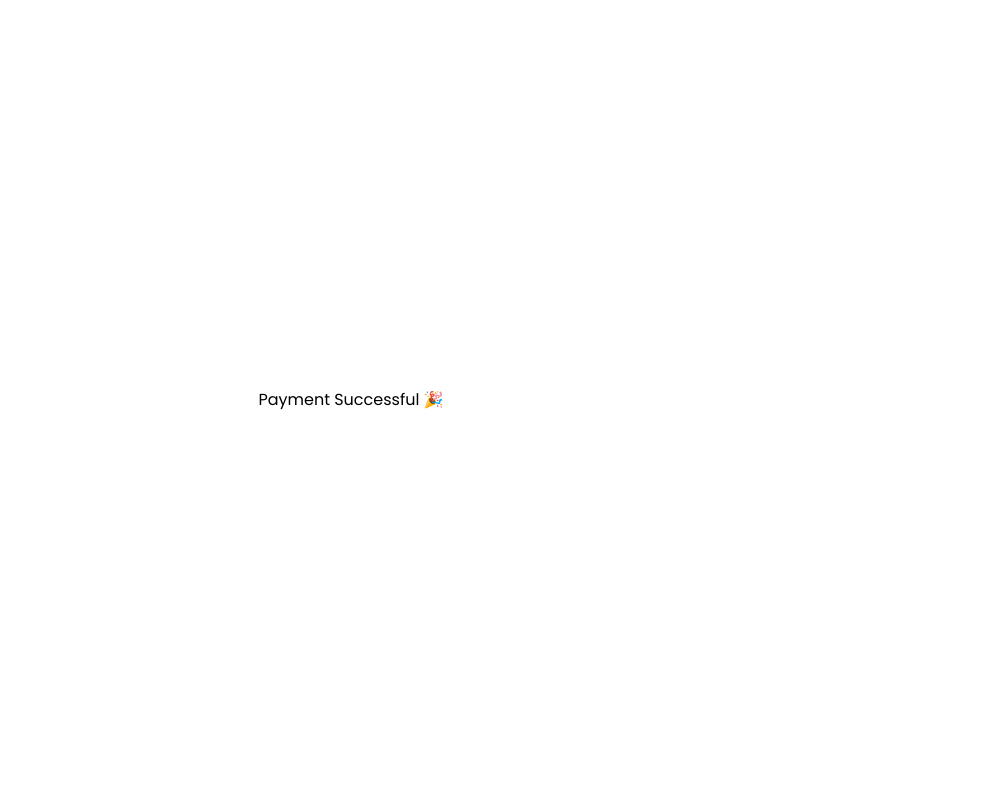
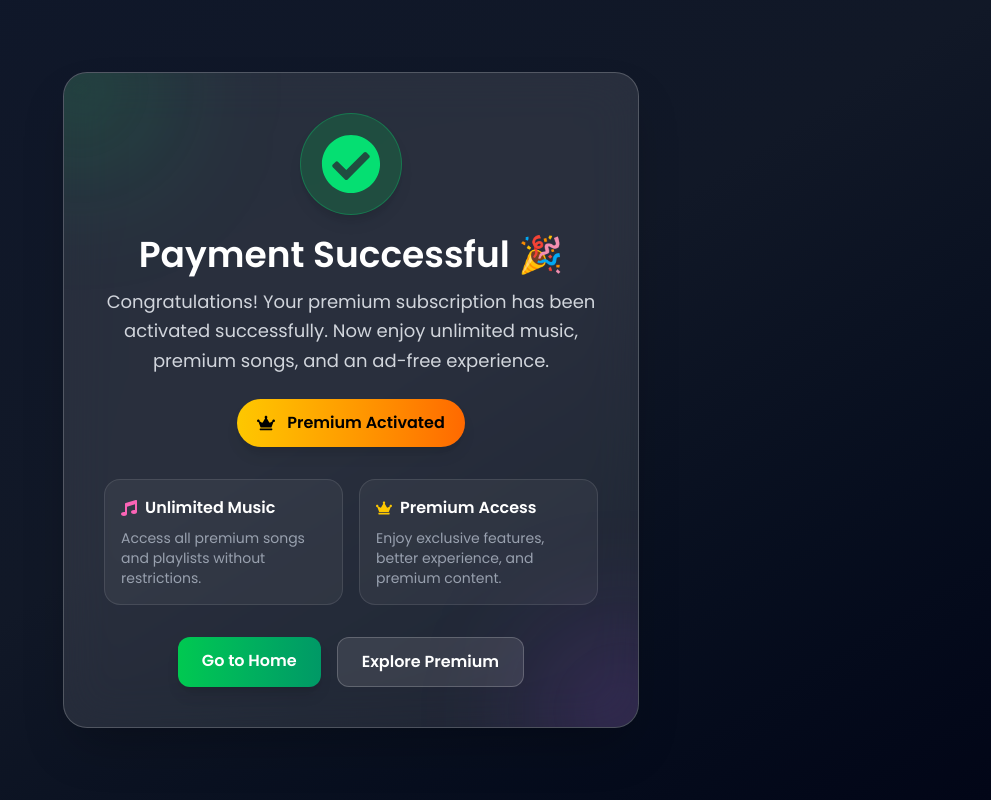
Before and after one commit to Rajnishchoudhary123/Music-App, a React (Vite) app in the folder Frontend/: page /success in a window 1280 px wide. Shown: the whole page, without its empty margins (289-1280 px from the left). Built offline with nearby package versions, Linux system fonts and the light colour scheme; no server answers.

Commit message:
fix backend for fresh render deployment

```diff
--- a/Frontend/src/Context/axios.js
+++ b/Frontend/src/Context/axios.js
@@ -1,7 +1,7 @@
 import axios from "axios";
 
 const instance = axios.create({
-  baseURL:import.meta.env.VITE_SERVER,
+  baseURL: "http://localhost:5000",
   withCredentials: true
 });
 
--- a/Frontend/src/pages/Success.jsx
+++ b/Frontend/src/pages/Success.jsx
@@ -1,15 +1,84 @@
+import React from "react";
+import { FaCheckCircle, FaCrown, FaMusic } from "react-icons/fa";
+import { Link } from "react-router-dom";
+
 const Success = () => {
+  return (
+    <div className="min-h-screen bg-gradient-to-br from-[#0f172a] via-[#111827] to-[#020617] flex items-center justify-center px-4">
 
-  return (
+      <div className="w-full max-w-xl bg-white/10 backdrop-blur-xl border border-white/20 shadow-2xl rounded-3xl p-8 md:p-10 text-center relative overflow-hidden">
 
-    <div className="h-screen flex items-center justify-center">
+        {/* Glow circles */}
+        <div className="absolute -top-16 -left-16 w-40 h-40 bg-green-500/20 rounded-full blur-3xl"></div>
+        <div className="absolute -bottom-16 -right-16 w-40 h-40 bg-purple-500/20 rounded-full blur-3xl"></div>
 
-      <h1>
-        Payment Successful 🎉
-      </h1>
+        {/* Success Icon */}
+        <div className="relative z-10 flex justify-center mb-5">
+          <div className="bg-green-500/20 p-5 rounded-full border border-green-400/30 shadow-lg">
+            <FaCheckCircle className="text-green-400 text-6xl" />
+          </div>
+        </div>
 
+        {/* Title */}
+        <h1 className="relative z-10 text-3xl md:text-4xl font-bold text-white mb-3">
+          Payment Successful 🎉
+        </h1>
+
+        {/* Subtitle */}
+        <p className="relative z-10 text-gray-300 text-base md:text-lg leading-relaxed mb-6">
+          Congratulations! Your premium subscription has been activated successfully.
+          Now enjoy unlimited music, premium songs, and an ad-free experience.
+        </p>
+
+        {/* Premium badge */}
+        <div className="relative z-10 flex justify-center mb-8">
+          <div className="flex items-center gap-3 bg-gradient-to-r from-yellow-400 to-orange-500 text-black font-semibold px-5 py-3 rounded-full shadow-lg">
+            <FaCrown className="text-lg" />
+            <span>Premium Activated</span>
+          </div>
+        </div>
+
+        {/* Features */}
+        <div className="relative z-10 grid grid-cols-1 sm:grid-cols-2 gap-4 mb-8 text-left">
+          <div className="bg-white/5 border border-white/10 rounded-2xl p-4 text-gray-200">
+            <div className="flex items-center gap-2 mb-2">
+              <FaMusic className="text-pink-400" />
+              <h3 className="font-semibold text-white">Unlimited Music</h3>
+            </div>
+            <p className="text-sm text-gray-400">
+              Access all premium songs and playlists without restrictions.
+            </p>
+          </div>
+
+          <div className="bg-white/5 border border-white/10 rounded-2xl p-4 text-gray-200">
+            <div className="flex items-center gap-2 mb-2">
+              <FaCrown className="text-yellow-400" />
+              <h3 className="font-semibold text-white">Premium Access</h3>
+            </div>
+            <p className="text-sm text-gray-400">
+              Enjoy exclusive features, better experience, and premium content.
+            </p>
+          </div>
+        </div>
+
+        {/* Buttons */}
+        <div className="relative z-10 flex flex-col sm:flex-row gap-4 justify-center">
+          <Link
+            to="/"
+            className="px-6 py-3 rounded-xl bg-gradient-to-r from-green-500 to-emerald-600 text-white font-semibold shadow-lg hover:scale-105 transition-all duration-300"
+          >
+            Go to Home
+          </Link>
+
+          <Link
+            to="/premium"
+            className="px-6 py-3 rounded-xl border border-white/20 bg-white/10 text-white font-semibold hover:bg-white/20 transition-all duration-300"
+          >
+            Explore Premium
+          </Link>
+        </div>
+      </div>
     </div>
-
   );
 };
 
```
Also changed, not shown: 2 other files (tests, documents, lock files or other folders).
